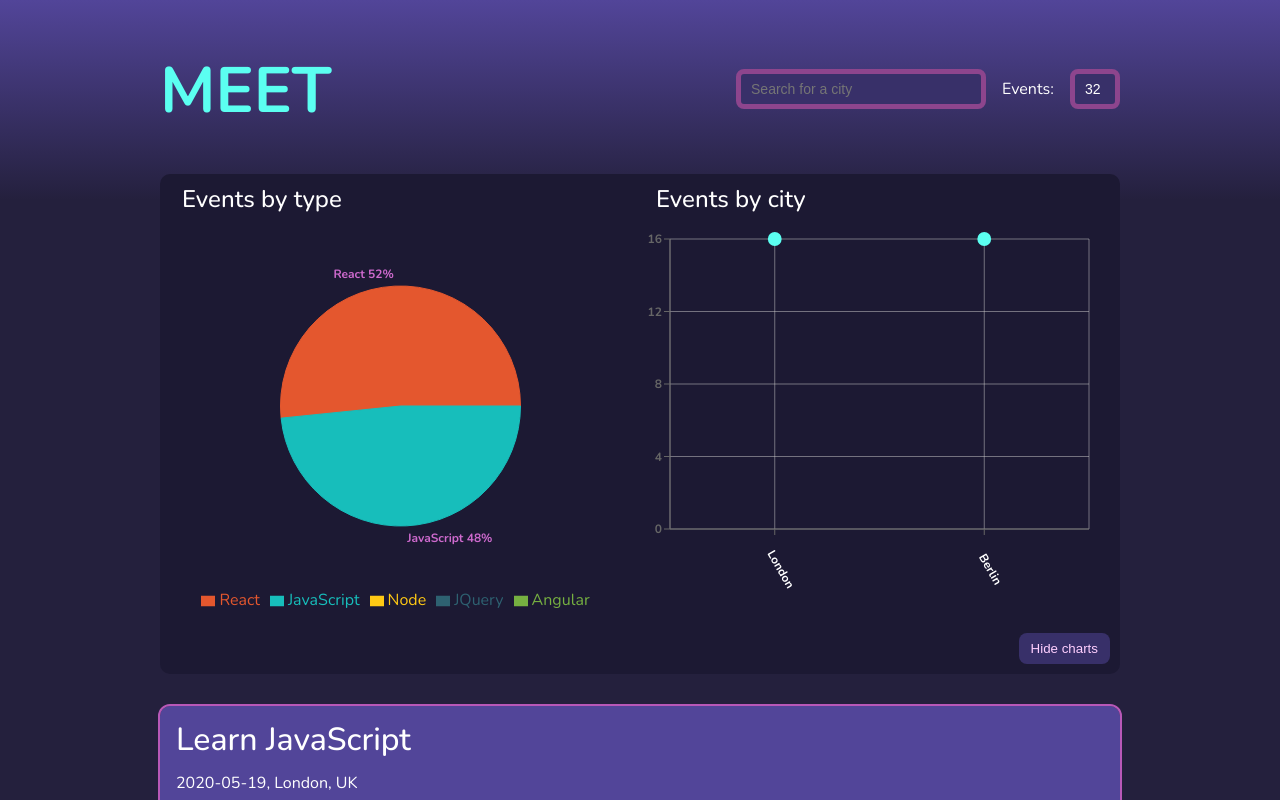
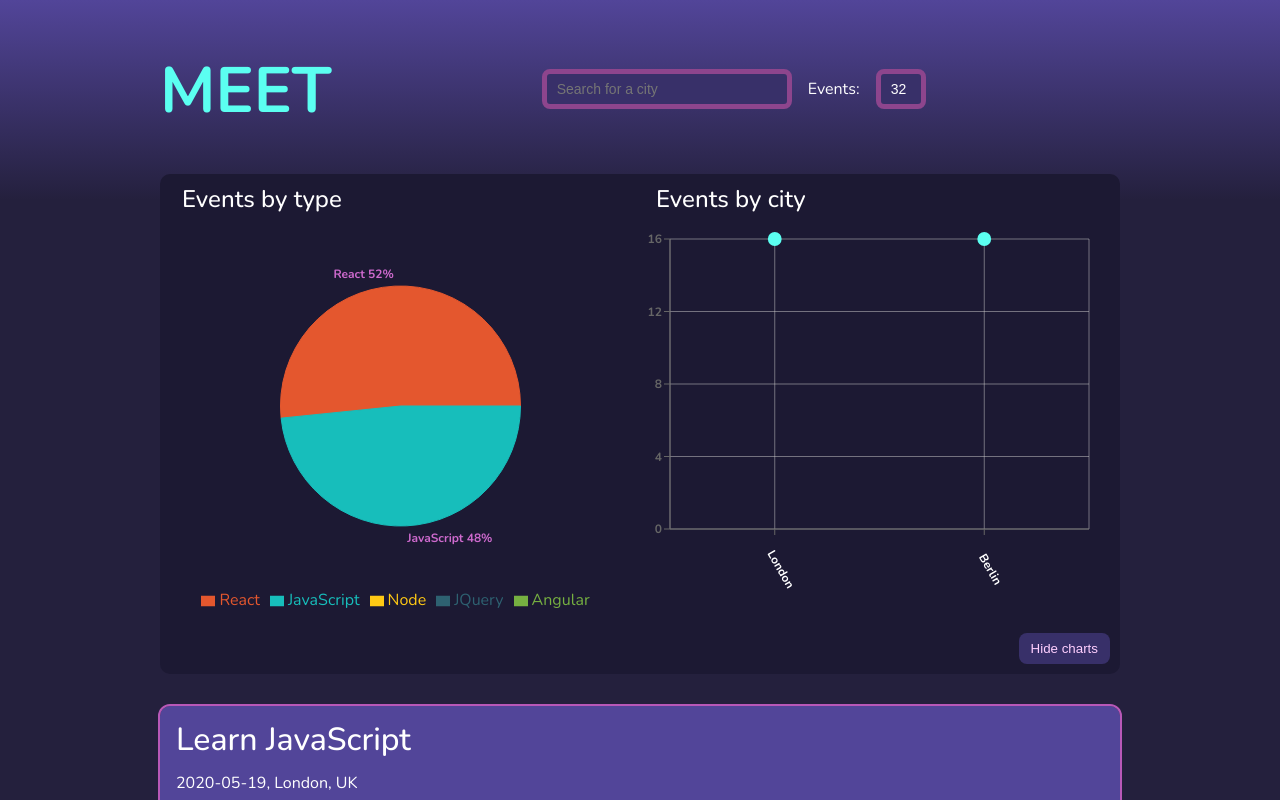
Before and after one commit to timok81/cf-meet, a React (Vite) app: page / in a window 1280 px wide. Shown: the top 800 px of the page. Built offline with nearby package versions, Linux system fonts and the light colour scheme; what atatus-spa would draw is missing.

Commit message:
Fixed layout bugs

```diff
--- a/src/App.css
+++ b/src/App.css
@@ -326,7 +326,7 @@ a:visited {
   color: var(--button-text-color)
 }
 
-@media all and (max-width: 400px) {
+@media all and (min-width: 300px) {
   .App {
     width: 19rem;
   }
@@ -345,9 +345,10 @@ a:visited {
   }
 }
 
-@media all and (min-width: 600px) {
+@media all and (min-width: 301px) {
   .App {
-    width: 35rem;
+    width: 90%;
+    margin: 0 auto;
   }
 
   .charts-container-expanded {
@@ -360,7 +361,7 @@ a:visited {
   }
 
   .search-container>div {
-    justify-content: right;
+    justify-content: center;
   }
 }
 
```
